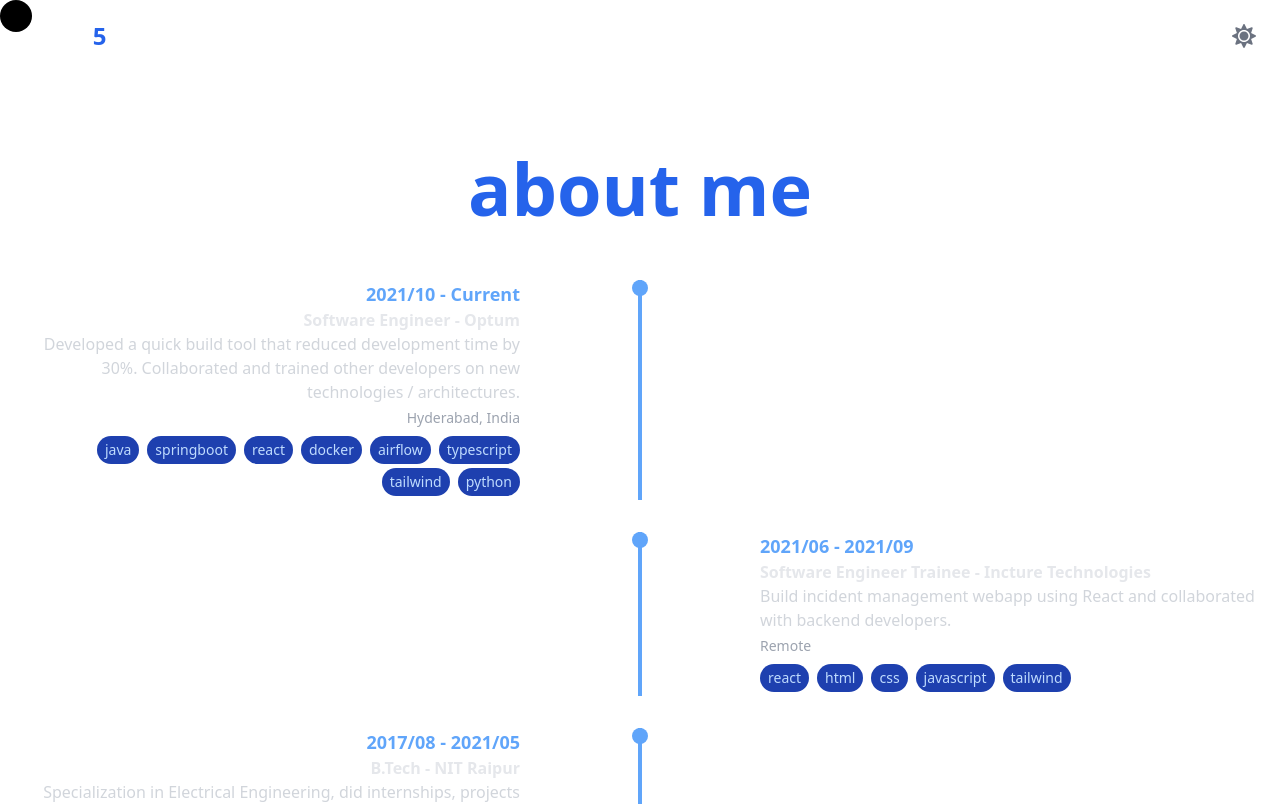
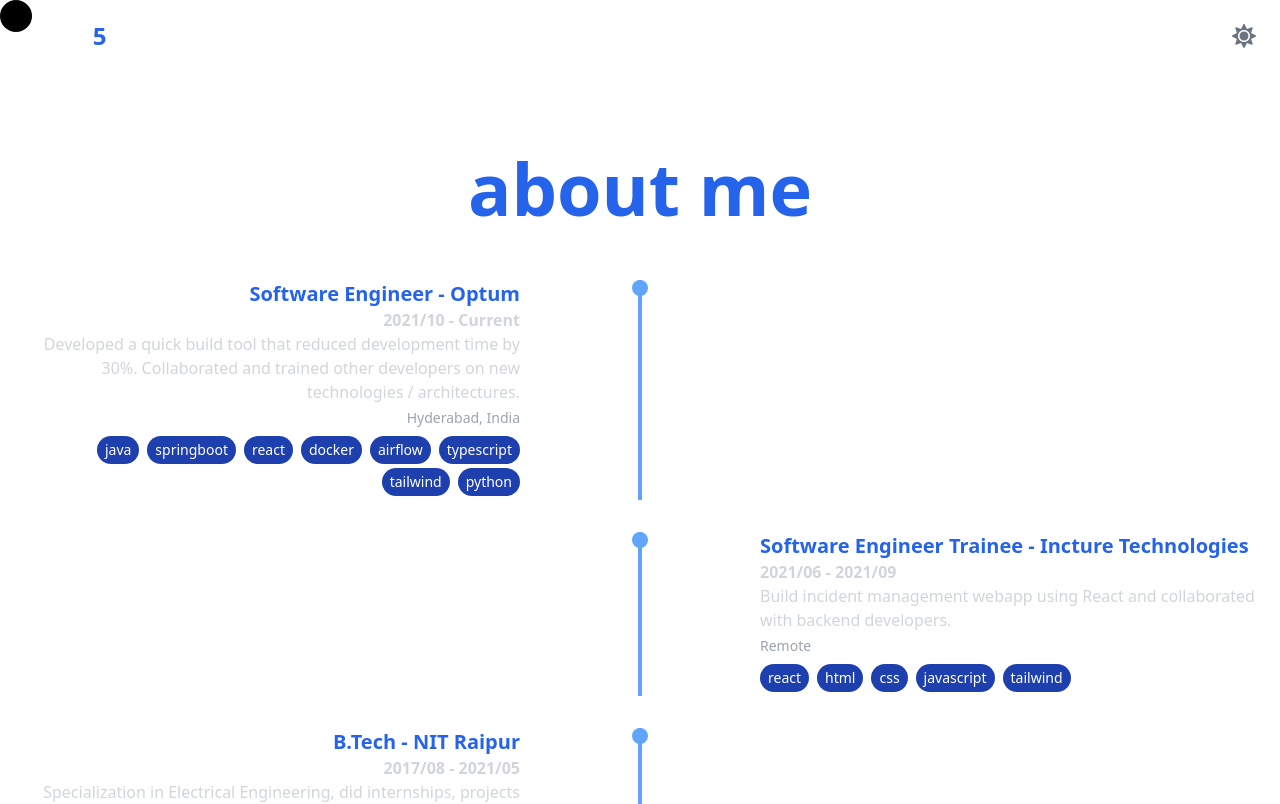
Before and after one commit to rishmi5h/portfolio, a React (Vite) app: page /about in a window 1280 px wide. Shown: the top 804 px of the page. Built offline with nearby package versions, Linux system fonts and the light colour scheme.

Commit message:
Update Timeline.tsx

```diff
--- a/src/components/Timeline.tsx
+++ b/src/components/Timeline.tsx
@@ -25,15 +25,11 @@ const TimelineEvent: React.FC<TimelineEventProps> = ({
       <div
         className={`w-5/12 ${isLeft ? 'pr-4 text-right' : 'pl-4 text-left'}`}
       >
+        <div className={`text-xl font-bold text-blue-600`}>{title}</div>
         <div
-          className={`text-lg font-bold ${isDarkMode ? 'text-blue-400' : 'text-blue-600'}`}
+          className={`text-base font-semibold ${isDarkMode ? 'text-gray-300' : 'text-gray-600'}`}
         >
           {year}
-        </div>
-        <div
-          className={`font-semibold ${isDarkMode ? 'text-gray-200' : 'text-gray-800'}`}
-        >
-          {title}
         </div>
         <div className={`${isDarkMode ? 'text-gray-300' : 'text-gray-600'}`}>
           {description}
@@ -48,7 +44,7 @@ const TimelineEvent: React.FC<TimelineEventProps> = ({
         >
           {skill.split(', ').map((s, index) => (
             <span
-              className={`mb-1 ${isLeft ? 'ml-2' : 'mr-2'} rounded-full px-2 py-1 ${isDarkMode ? 'bg-blue-800 text-blue-200' : 'bg-blue-100 text-blue-800'}`}
+              className={`mb-1 ${isLeft ? 'ml-2' : 'mr-2'} rounded-full px-2 py-1 ${isDarkMode ? 'bg-blue-800 text-white' : 'bg-blue-100 text-blue-800'}`}
               key={index}
             >
               {s}
```
